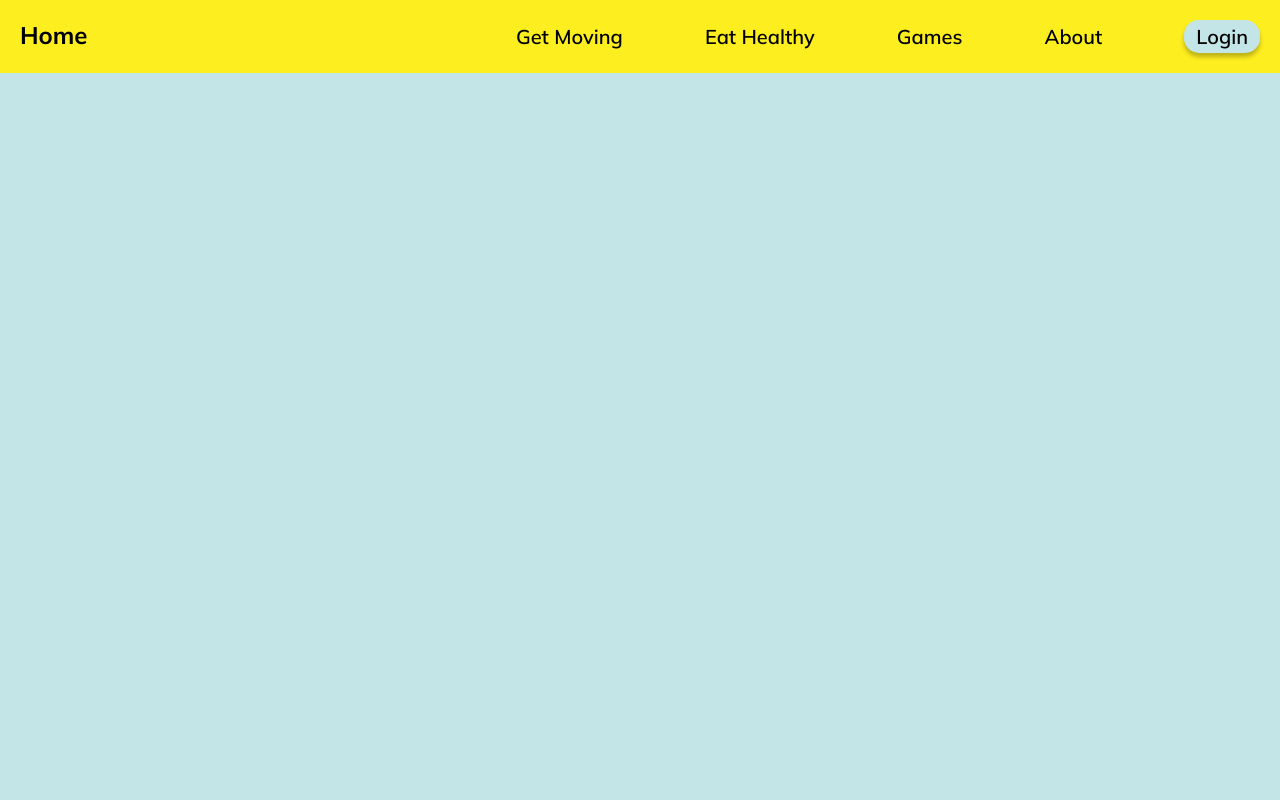
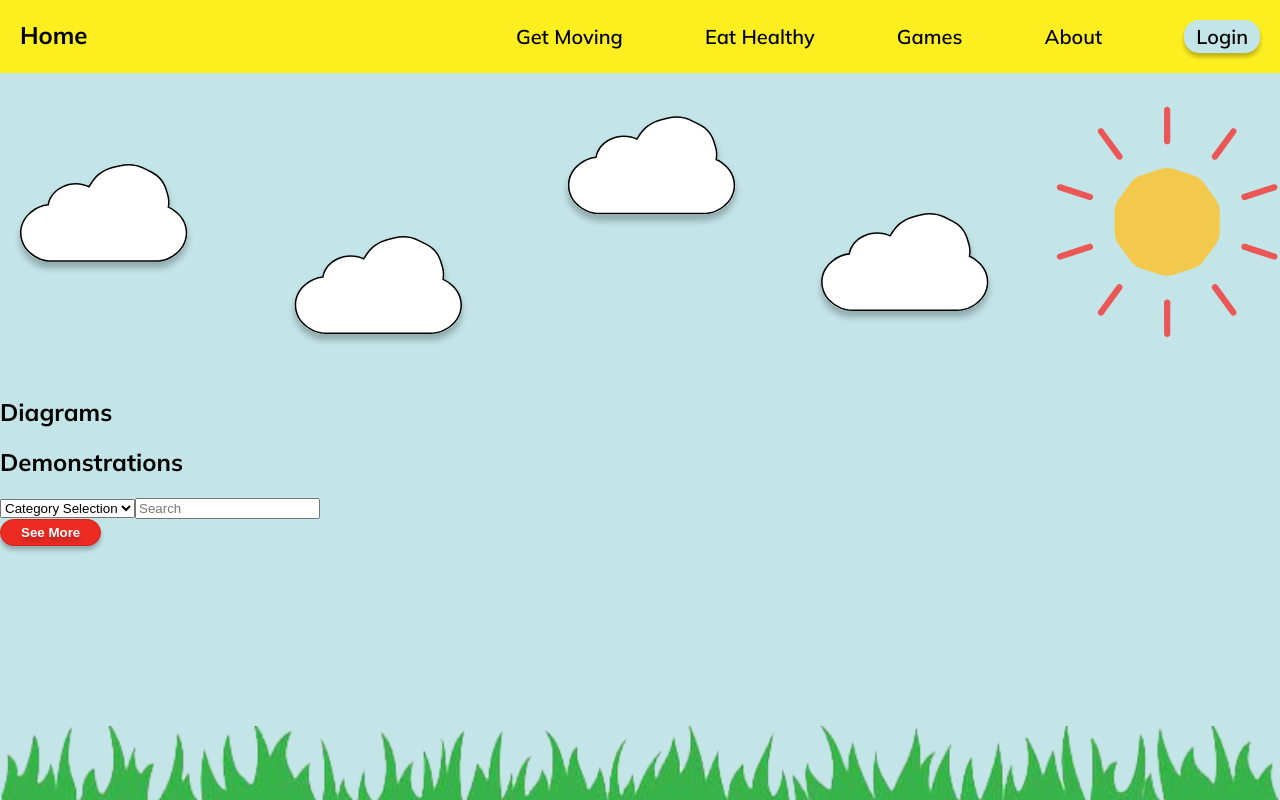
Before and after one commit to hergin/Henry-Gets-Moving-Frontend, a React (Create React App) app: page /learn-more in a window 1280 px wide. Built offline with nearby package versions, Linux system fonts and the light colour scheme.

Commit message:
Basic learn more page set up

```diff
--- a/src/Pages/LearnMore/LearnMore.tsx
+++ b/src/Pages/LearnMore/LearnMore.tsx
@@ -1,9 +1,44 @@
 import './LearnMore.scss';
+import {Link} from "react-router-dom";
+import weather from "../../Assets/Weather.svg";
+import recipeStock from "../../Assets/recipeStock.jpg";
+import footerImage from "../../Assets/grass.svg";
+import React from "react";
+
+type Demonstration = {
+    [key: string]: any;
+    thumbnail: string;
+    name: string;
+    category: string;
+}
 
 const LearnMore = () => {
+
     return (
         <div className="learn-more">
+            <img src={weather} className='weather'/>
+            <div className='diagrams'>
+                <h2>Diagrams</h2>
+                <div className='demo-image'>
 
+                </div>
+            </div>
+            <div className='demo-content'>
+                <h2>Demonstrations</h2>
+                <div className='select-search'>
+                    <select>
+                        <option value="" hidden={true}>Category Selection</option>
+                    </select>
+                    <input id='search' placeholder="Search"/>
+                </div>
+                <div className='demo-grid'>
+
+                </div>
+                <div className='see-more'>
+                    <button className='red-button'>See More</button>
+                </div>
+            </div>
+            <img src={footerImage} className='footer'/>
         </div>
     )
 }
```
